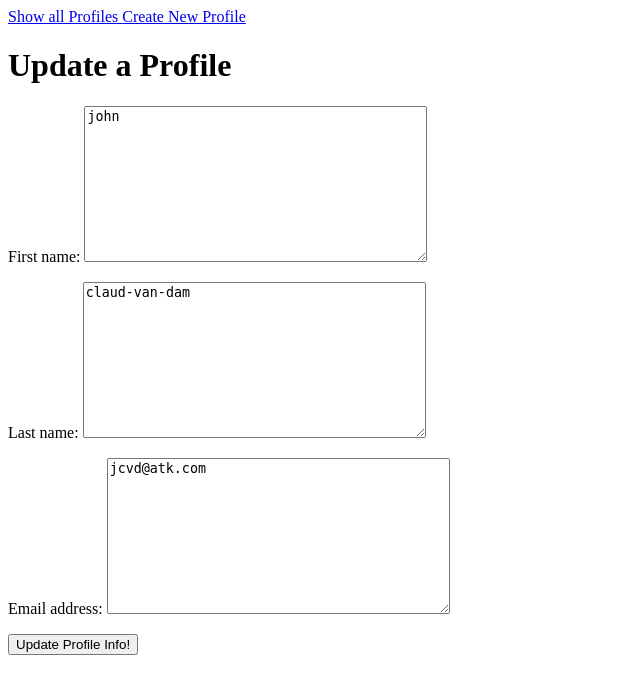
After one commit to tilly-bu/cs108, a Django app: page /mini_fb/Profile/1/update in a window 1280 px wide. The commit adds this page. Shown: the top 694 px of the page, without its empty margins (0-640 px from the left). Run offline with Django 3.2, Linux system fonts and the light colour scheme; data comes from the database, SQL or seed files in the repository.

Commit message:
11/11 mini_fb_pt3 finally totally complete!

```diff
--- /dev/null
+++ b/mini_fb/forms.py
@@ -0,0 +1,28 @@
+from  django import forms
+from .models import* # Profile , StatusMessage
+
+class CreateProfileForm(forms.ModelForm):
+    "A form to create a profile"
+
+    class Meta:
+        'aditional data about this form'
+        model = Profile
+        fields = ['first_name','last_name','email_address'] #which fields to create with this quote form
+
+
+class UpdateProfileForm(forms.ModelForm):
+    "form to update a profile"
+
+    class Meta:
+        'aditional data about this form'
+        model = Profile
+        fields = ['first_name','last_name','email_address'] #which fields to create with this quote form
+
+
+class CreateStatusMessageForm(forms.ModelForm):
+    "form to update status"
+
+    class Meta:
+        'inherit the model to update data too'
+        model = StatusMessage
+        fields = ['message']
--- a/mini_fb/models.py
+++ b/mini_fb/models.py
@@ -1,6 +1,8 @@
 from django.db import models
 
 import time
+
+from django.urls import reverse
 
 class Profile (models.Model):
     """ will represent a profile consisting of First name, last name , email address and profile image"""
@@ -16,6 +18,12 @@ class Profile (models.Model):
         "return string representation of the data attributes"
 
         return f'{self.first_name} ,{self.last_name} ,'
+
+    def get_absolute_url(self):
+        'provide a URL to show the object'
+
+        #Profile/<int:pk>
+        return reverse('Profile',kwargs={'pk',self.pk})
 
     def get_status_messages(self):
 
@@ -34,4 +42,4 @@ class StatusMessage (models.Model):
     time_stamp= models.DateTimeField(auto_now=True)
 
     def __str__ (self):
-        return f'{self.message} time_stamp,'
+        return f'{self.message}'
--- a/mini_fb/templates/mini_fb/base.html
+++ b/mini_fb/templates/mini_fb/base.html
@@ -4,6 +4,8 @@
 
     <header>
     <a href="{% url 'profile_page' %}"> Show all Profiles   </a>
+    <a href="{% url 'create_profile' %}">Create New Profile</a>
+
 
     </header>
 
--- /dev/null
+++ b/mini_fb/templates/mini_fb/update_profile_form.html
@@ -0,0 +1,15 @@
+
+{% extends 'mini_fb/base.html' %}
+
+{% block content %}
+<h1>Update a Profile</h1>
+
+<form method="POST">
+    {% csrf_token %}
+
+    {{form.as_p}}
+
+    <input type="submit" value="Update Profile Info!">
+</form>
+
+{% endblock %}
--- a/mini_fb/urls.py
+++ b/mini_fb/urls.py
@@ -1,9 +1,11 @@
 
 from django.urls import path
-from .views import ShowAllProfilesView, ShowProfilePageView  #our view class definition -> connects the model to the template
+from .views import * #ShowAllProfilesView, ShowProfilePageView  #our view class definition -> connects the model to the template
 
 urlpatterns =  [
     path('', ShowAllProfilesView.as_view(), name="profile_page"),
     path('Profile/<int:pk>', ShowProfilePageView.as_view(), name="show_profile_page"),
+    path('create_profile', CreateProfileView.as_view(), name="create_profile"),
+    path('Profile/<int:pk>/update', UpdateProfileView.as_view(), name="update_profile"),
 
 ]
--- a/mini_fb/views.py
+++ b/mini_fb/views.py
@@ -1,6 +1,10 @@
 from django.shortcuts import render
-from django.views.generic import ListView, DetailView
+from django.views.generic import ListView, DetailView, CreateView , UpdateView
 from .models import Profile
+from .forms import CreateProfileForm, UpdateProfileForm , CreateStatusMessageForm
+from django.shortcuts import redirect
+from django.urls import reverse
+
 
 # Create your views here.
 
@@ -15,3 +19,52 @@ class ShowProfilePageView(DetailView):
     model = Profile
     template_name = 'mini_fb/show_profile_page.html'
     context_object_name = 'Profile'
+
+    def get_context_data(self, **kwargs):
+        '''Return the context data (a dictionary) to be used in the template.'''
+
+        # obtain the default context data (a dictionary) from the superclass;
+        # this will include the Profile record to display for this page view
+        context = super(ShowProfilePageView, self).get_context_data(**kwargs)
+        # create a new CreateStatusMessageForm, and add it into the context dictionary
+        form = CreateStatusMessageForm()
+        context['create_status_form'] = form
+        # return this context dictionary
+        return context
+
+
+class CreateProfileView (CreateView):
+    model = Profile
+    form_class = CreateProfileForm
+    template_name = 'mini_fb/create_profile_form.html'
+
+
+class UpdateProfileView (UpdateView):
+    "update an existing profile and store in database"
+
+    model = Profile
+    form_class = UpdateProfileForm
+    template_name = 'mini_fb/update_profile_form.html'
+
+
+def post_status_message(request, pk):
+    '''
+    Process a form submission to post a new status message.
+    '''
+
+    # if and only if we are processing a POST request, try to read the data
+    if request.method == 'POST':
+        form = CreateStatusMessageForm(request.POST or None)
+
+        if form.is_valid():
+
+            # create the StatusMessage object with the data in the CreateStatusMessageForm
+            status_message = form.save(commit=False) # don't commit to database yet
+            # find the profile that matches the `pk` in the URL
+            profile = Profile.objects.get(pk=pk)
+            # attach FK profile to this status message
+            status_message.profile = profile
+            status_message.save() # now commit to database
+
+    # redirect the user to the show_profile_page view
+    return redirect(reverse('show_profile_page', kwargs={'pk': pk}))
```
Also changed, not shown: mini_fb/templates/mini_fb/create_profile_form.html (added, +14 -0 lines), mini_fb/templates/mini_fb/show_profile_page.html (+14 -0 lines).
